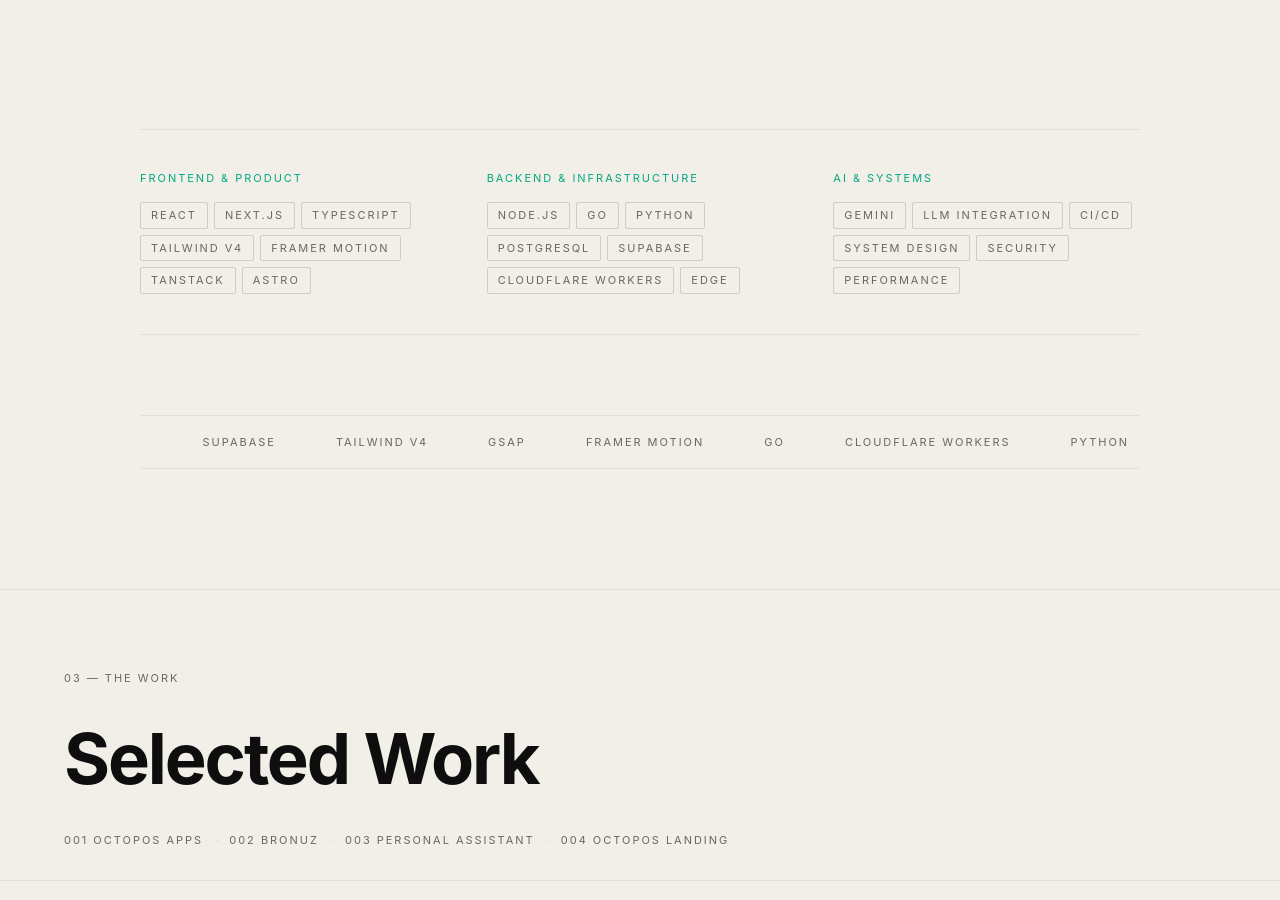
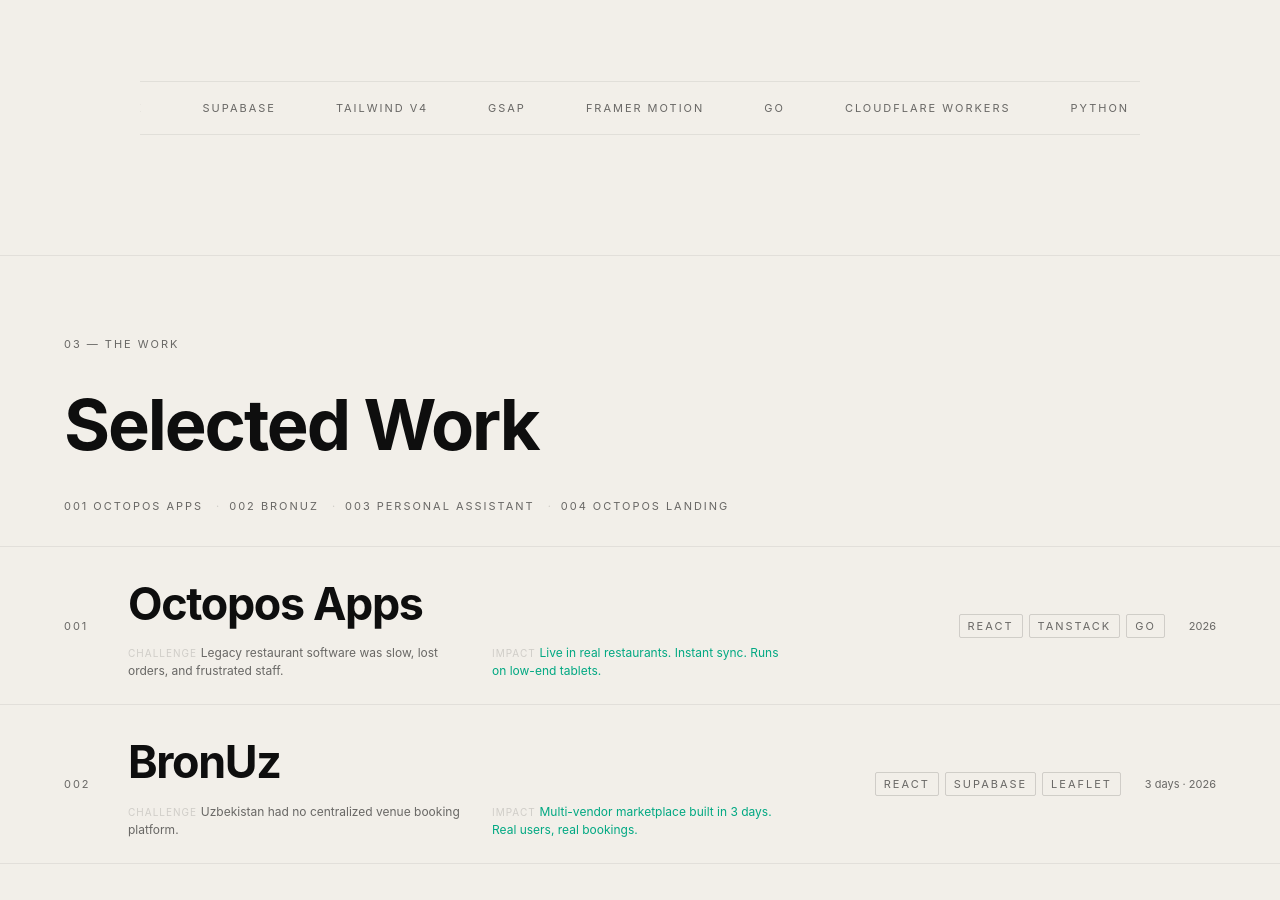
Before and after one commit to bekzodturgunoff/itsbek.me, a Next.js app: page /bekzod-turgunov-resume.pdf in a window 1280 px wide. Shown: the part 2540-3440 px from the top of the page. Built offline with nearby package versions, Linux system fonts and the light colour scheme.

Commit message:
fixing the issues

```diff
--- a/src/components/ChapterCraft.tsx
+++ b/src/components/ChapterCraft.tsx
@@ -2,21 +2,6 @@
 
 import {useRef, useEffect, useState} from "react";
 import {gsap, ScrollTrigger} from "@/lib/gsap";
-
-const SKILL_GROUPS = [
-  {
-    title: "Frontend & Product",
-    items: ["React", "Next.js", "TypeScript", "Tailwind v4", "Framer Motion", "TanStack", "Astro"],
-  },
-  {
-    title: "Backend & Infrastructure",
-    items: ["Node.js", "Go", "Python", "PostgreSQL", "Supabase", "Cloudflare Workers", "Edge"],
-  },
-  {
-    title: "AI & Systems",
-    items: ["Gemini", "LLM Integration", "CI/CD", "System Design", "Security", "Performance"],
-  },
-];
 
 const TECH_STRIP = [
   "React", "Next.js", "TypeScript", "TanStack", "Supabase", "Tailwind v4",
@@ -146,10 +131,7 @@
           </p>
           <p
             ref={p2Ref}
-            style={{
-              ...colStyle,
-              marginTop: isMobile ? 0 : "48px",
-            }}
+            style={colStyle}
           >
             The stack changes with the problem. Sometimes it&apos;s Go and
             Cloudflare Workers for an edge API. Sometimes it&apos;s a full
@@ -157,56 +139,6 @@
             cutting corners. Security isn&apos;t added at the end &mdash; it&apos;s
             in the architecture from day one.
           </p>
-        </div>
-
-        {/* Skill groups */}
-        <div
-          style={{
-            display: "grid",
-            gridTemplateColumns: isMobile ? "1fr" : "repeat(3, 1fr)",
-            gap: isMobile ? "var(--gap-md)" : "var(--gap-lg)",
-            marginBottom: "var(--gap-xl)",
-            padding: "var(--gap-lg) 0",
-            borderTop: "1px solid var(--white-07)",
-            borderBottom: "1px solid var(--white-07)",
-          }}
-        >
-          {SKILL_GROUPS.map((group) => (
-            <div key={group.title}>
-              <span
-                style={{
-                  display: "block",
-                  fontFamily: "var(--font-sans)",
-                  fontSize: "var(--size-label)",
-                  letterSpacing: "var(--track-label)",
-                  textTransform: "uppercase",
-                  color: "var(--accent)",
-                  marginBottom: "var(--gap-sm)",
-                }}
-              >
-                {group.title}
-              </span>
-              <div style={{display: "flex", flexWrap: "wrap", gap: "6px"}}>
-                {group.items.map((item) => (
-                  <span
-                    key={item}
-                    style={{
-                      fontFamily: "var(--font-sans)",
-                      fontSize: "var(--size-label)",
-                      letterSpacing: "var(--track-label)",
-                      textTransform: "uppercase",
-                      color: "var(--white-60)",
-                      border: "1px solid var(--white-15)",
-                      padding: "4px 10px",
-                      borderRadius: "2px",
-                    }}
-                  >
-                    {item}
-                  </span>
-                ))}
-              </div>
-            </div>
-          ))}
         </div>
 
         {/* Tech strip */}
--- a/src/i18n/en.ts
+++ b/src/i18n/en.ts
@@ -25,11 +25,11 @@
     studied: "Studied in Seoul.",
     building: "Still building.",
     timeline: [
-      {year: "2016", description: "Wrote first line of code in Uzbekistan. Self-taught, slow internet, stubborn."},
+      {year: "2021", description: "Wrote first line of code in Uzbekistan. Self-taught, slow internet, stubborn."},
       {year: "2023", description: "Moved to Seoul. Studied security at Sejong University."},
       {year: "Now", description: "Back in Tashkent, shipping products for markets nobody else is looking at."},
     ],
-    body: "I started coding in 2016. There was no \u201clearn to code\u201D movement in Uzbekistan back then \u2014 just me, an unstable connection, and problems I wanted to solve. I\u2019d build something, break it, fix it, and learn more from the failures than any tutorial could teach.\n\nBy 2023 I had shipped enough projects to know what I didn\u2019t know. I moved to Seoul to study security at Sejong University \u2014 not for the degree, but to understand systems at a deeper level. Now I\u2019m back in Tashkent, building products that people actually use, for markets most developers haven\u2019t noticed yet.",
+    body: "I started coding in 2021. There was no \u201clearn to code\u201D movement in Uzbekistan back then \u2014 just me, an unstable connection, and problems I wanted to solve. I\u2019d build something, break it, fix it, and learn more from the failures than any tutorial could teach.\n\nBy 2023 I had shipped enough projects to know what I didn\u2019t know. I moved to Seoul to study security at Sejong University \u2014 not for the degree, but to understand systems at a deeper level. Now I\u2019m back in Tashkent, building products that people actually use, for markets most developers haven\u2019t noticed yet.",
     info: "Based in Uzbekistan \u00B7 EN \u00B7 RU \u00B7 KO \u00B7 UZ \u00B7 UTC+5",
   },
   about: {
@@ -45,8 +45,7 @@
   proof: {
     metrics: [
       {value: "4+", label: "Years shipping\nproduction systems"},
-      {value: "10+", label: "Products live\nand in use"},
-      {value: "3 days", label: "Blank folder\nto deployed"},
+      {value: "10+", label: "Products live"},
       {value: "4", label: "Languages\nEN \u00B7 RU \u00B7 KO \u00B7 UZ"},
       {value: "15+", label: "Technologies\nacross the stack"},
     ],
--- a/src/i18n/ko.ts
+++ b/src/i18n/ko.ts
@@ -25,7 +25,7 @@
     studied: "서울에서 공부했습니다.",
     building: "계속 만들고 있습니다.",
     timeline: [
-      {year: "2016", description: "Wrote first line of code in Uzbekistan. Self-taught, slow internet, stubborn."},
+      {year: "2021", description: "Wrote first line of code in Uzbekistan. Self-taught, slow internet, stubborn."},
       {year: "2023", description: "Moved to Seoul. Studied security at Sejong University."},
       {year: "Now", description: "Back in Tashkent, shipping products for markets nobody else is looking at."},
     ],
@@ -45,8 +45,7 @@
   proof: {
     metrics: [
       {value: "4+", label: "Years shipping\nproduction systems"},
-      {value: "10+", label: "Products live\nand in use"},
-      {value: "3 days", label: "Blank folder\nto deployed"},
+      {value: "10+", label: "Products live"},
       {value: "4", label: "Languages\nEN \u00B7 RU \u00B7 KO \u00B7 UZ"},
       {value: "15+", label: "Technologies\nacross the stack"},
     ],
--- a/src/i18n/ru.ts
+++ b/src/i18n/ru.ts
@@ -25,7 +25,7 @@
     studied: "Учился в Сеуле.",
     building: "Продолжаю строить.",
     timeline: [
-      {year: "2016", description: "Wrote first line of code in Uzbekistan. Self-taught, slow internet, stubborn."},
+      {year: "2021", description: "Wrote first line of code in Uzbekistan. Self-taught, slow internet, stubborn."},
       {year: "2023", description: "Moved to Seoul. Studied security at Sejong University."},
       {year: "Now", description: "Back in Tashkent, shipping products for markets nobody else is looking at."},
     ],
@@ -45,8 +45,7 @@
   proof: {
     metrics: [
       {value: "4+", label: "Years shipping\nproduction systems"},
-      {value: "10+", label: "Products live\nand in use"},
-      {value: "3 days", label: "Blank folder\nto deployed"},
+      {value: "10+", label: "Products live"},
       {value: "4", label: "Languages\nEN \u00B7 RU \u00B7 KO \u00B7 UZ"},
       {value: "15+", label: "Technologies\nacross the stack"},
     ],
--- a/src/i18n/uz.ts
+++ b/src/i18n/uz.ts
@@ -25,7 +25,7 @@
     studied: "Seulda o'qidim.",
     building: "Hali qurishda davom.",
     timeline: [
-      {year: "2016", description: "Wrote first line of code in Uzbekistan. Self-taught, slow internet, stubborn."},
+      {year: "2021", description: "Wrote first line of code in Uzbekistan. Self-taught, slow internet, stubborn."},
       {year: "2023", description: "Moved to Seoul. Studied security at Sejong University."},
       {year: "Now", description: "Back in Tashkent, shipping products for markets nobody else is looking at."},
     ],
@@ -45,8 +45,7 @@
   proof: {
     metrics: [
       {value: "4+", label: "Years shipping\nproduction systems"},
-      {value: "10+", label: "Products live\nand in use"},
-      {value: "3 days", label: "Blank folder\nto deployed"},
+      {value: "10+", label: "Products live"},
       {value: "4", label: "Languages\nEN \u00B7 RU \u00B7 KO \u00B7 UZ"},
       {value: "15+", label: "Technologies\nacross the stack"},
     ],
```
